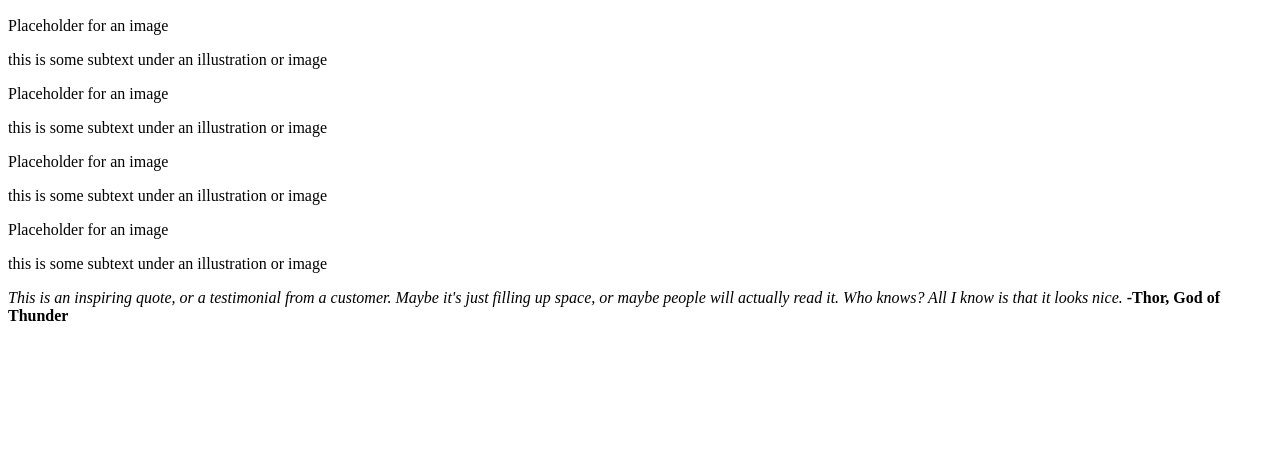
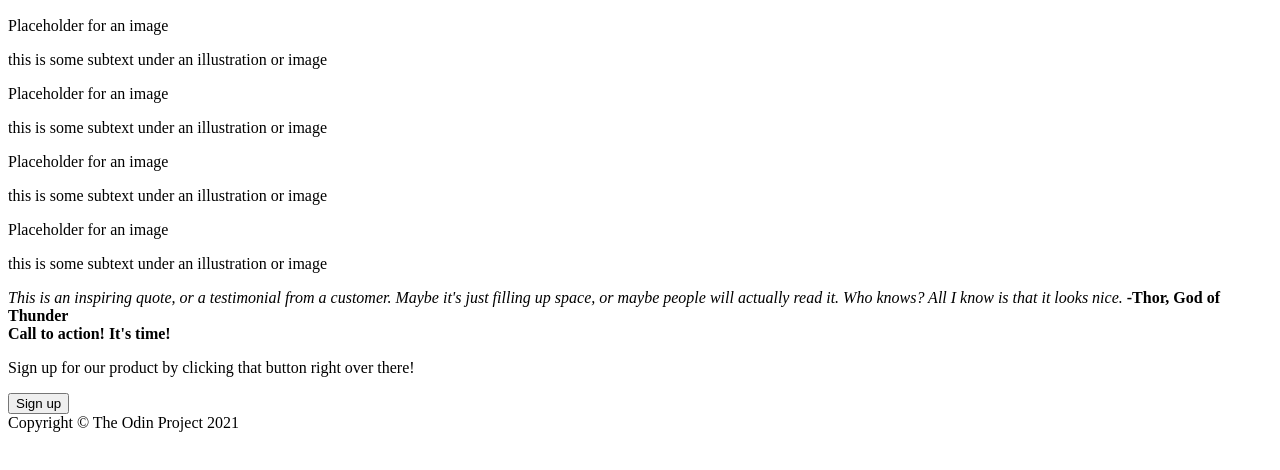
Before and after one commit to tyrone-offshorly/landing-page, a plain HTML site: page index.html in a window 1280 px wide. Shown: the part 268-738 px from the top of the page. Drawn offline with Linux system fonts and the light colour scheme.

Commit message:
Add footer elements

```diff
--- a/index.html
+++ b/index.html
@@ -53,5 +53,13 @@
       <em>This is an inspiring quote, or a testimonial from a customer. Maybe it's just filling up space, or maybe people will actually read it. Who knows? All I know is that it looks nice.</em>
       <strong>-Thor, God of Thunder</strong>
     </section>
+    <section>
+      <strong>Call to action! It's time!</strong>
+      <p>Sign up for our product by clicking that button right over there!</p>
+      <button>Sign up</button>
+    </section>
+    <footer>
+      <div>Copyright © The Odin Project 2021</div>
+    </footer>
   </body>
 </html>
```
